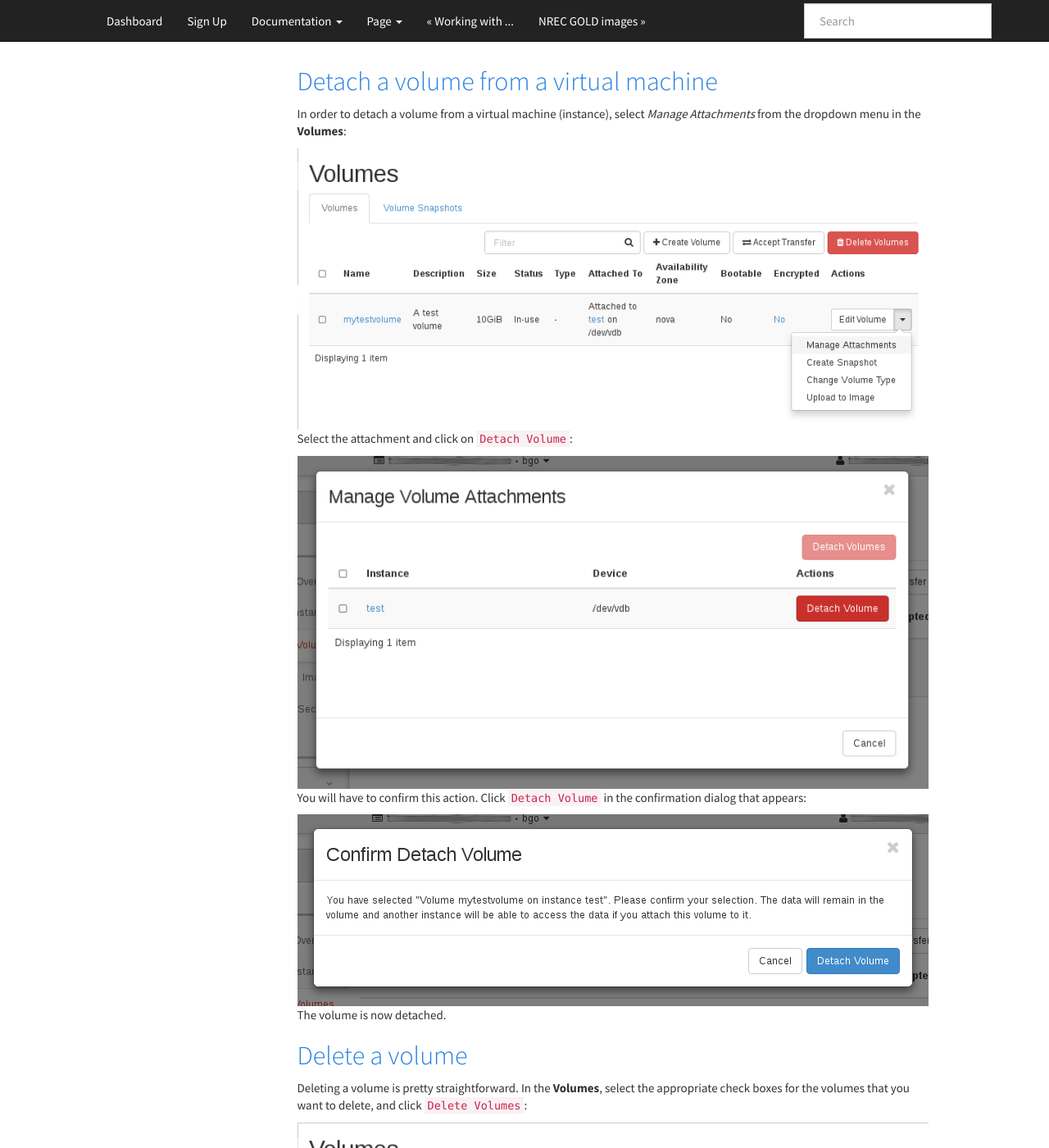
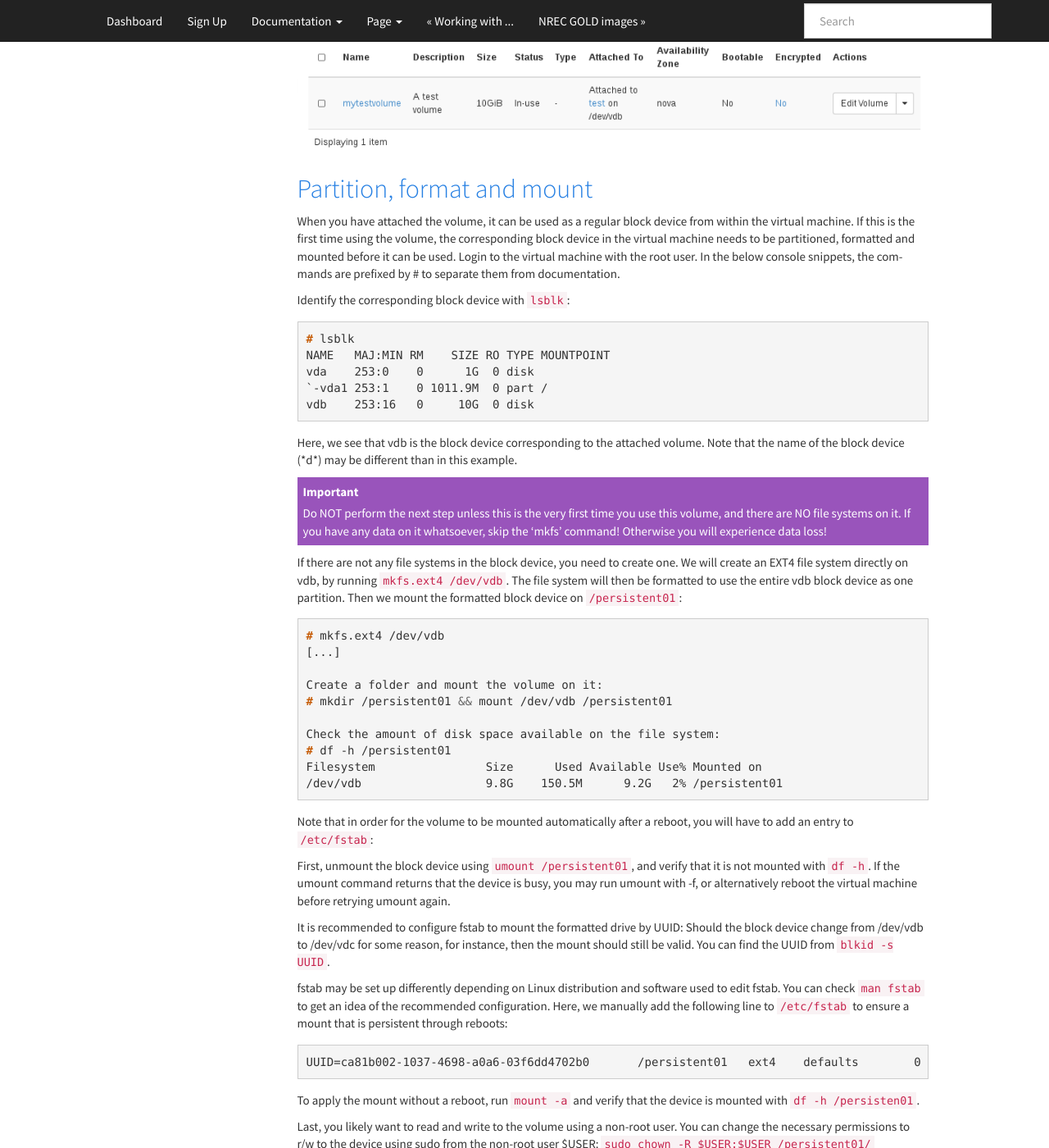
Before and after one commit to norcams/docs-enduser, a Sphinx documentation site: the page built from docs/manage-volumes.rst, in a window 1280 px wide and 1400 px high, scrolled down 3556 px. Shown: the whole window at 82% size. Built offline with Sphinx 7.4.7, drawn with Linux system fonts in a browser that asks for light colours; some of the changed text lies outside the part shown.

Commit message:
update volume toturial: cosmetic, re-type and UUID fstab

```diff
--- a/docs/manage-volumes.rst
+++ b/docs/manage-volumes.rst
@@ -91,9 +95,68 @@ The volume is now attached to the virtual machine.
    :align: center
    :alt: Dashboard - Attach volume finished
 
+Partition, format and mount
+---------------------------
 
-Detach a volume from a virtual machine
---------------------------------------
+When you have attached the volume, it can be used as a regular block device from within the
+virtual machine. If this is the first time using the volume, the corresponding block device in the virtual machine needs to be partitioned, formatted and mounted before it can be used. Login to the virtual machine with the root user. In the below console snippets, the commands are prefixed by # to separate them from documentation.
+
+Identify the corresponding block device with ``lsblk``:
+
+.. code-block:: console
+
+   # lsblk
+   NAME   MAJ:MIN RM    SIZE RO TYPE MOUNTPOINT
+   vda    253:0    0      1G  0 disk
+   `-vda1 253:1    0 1011.9M  0 part /
+   vdb    253:16   0     10G  0 disk
+
+Here, we see that vdb is the block device corresponding to the attached volume.
+Note that the name of the block device (\*d\*) may be different than in this example.
+
+.. Important::
+   Do NOT perform the next step unless this is the very first time you use this volume, and there are NO file systems on it.
+   If you have any data on it whatsoever, skip the 'mkfs' command! Otherwise you will experience data loss!
+
+
+If there are not any file systems in the block device, you need to create one. We will create an EXT4 file system directly on vdb, by running ``mkfs.ext4 /dev/vdb``. The file system will then be formatted to use the entire vdb block device as one partition. Then we mount the formatted block device on ``/persistent01``:
+
+.. code-block:: console
+
+   # mkfs.ext4 /dev/vdb
+   [...]
+
+   Create a folder and mount the volume on it:
+   # mkdir /persistent01 && mount /dev/vdb /persistent01
+
+   Check the amount of disk space available on the file system:
+   # df -h /persistent01
+   Filesystem                Size      Used Available Use% Mounted on
+   /dev/vdb                  9.8G    150.5M      9.2G   2% /persistent01
+
+Note that in order for the volume to be mounted automatically after a reboot,
+you will have to add an entry to ``/etc/fstab``:
+
+First, unmount the block device using ``umount /persistent01``, and verify that it is not mounted
+with ``df -h``. If the umount command returns that the device is busy, you may run umount with -f, or alternatively reboot the virtual machine before retrying umount again.
+
+It is recommended to configure fstab to mount the formatted drive by UUID: Should the block device change from /dev/vdb to /dev/vdc for some reason, for instance,
+then the mount should still be valid. You can find the UUID from ``blkid -s UUID``.
+
+fstab may be set up differently depending on Linux distribution and software used to edit fstab. You can check ``man fstab``
+to get an idea of the recommended configuration. Here, we manually add the following line to ``/etc/fstab``
+to ensure a mount that is persistent through reboots:
+
+.. code-block:: console
+
+   UUID=ca81b002-1037-4698-a0a6-03f6dd4702b0       /persistent01   ext4    defaults        0 2
+
+To apply the mount without a reboot, run ``mount -a`` and verify that the device is mounted with ``df -h /persisten01``.
+
+Last, you likely want to read and write to the volume using a non-root user. You can change the necessary permissions to r/w to the device using sudo from the non-root user $USER: ``sudo chown -R $USER:$USER /persistent01/``
+
+Detach
+------
 
 In order to detach a volume from a virtual machine (instance),
 select *Manage Attachments* from the dropdown menu in the **Volumes**:
@@ -117,9 +180,13 @@ confirmation dialog that appears:
 
 The volume is now detached.
 
+Re-type
+-------
 
-Delete a volume
----------------
+It is possible to re-type a volume, for instance from **mass-storage-default** to **mass-storage-ssd** type. In that case, a re-type operation will move data physically from from spinning disks to SSDs. Re-type will not work on a volume that has snapshot(s). It should not be necessary to detach a volume before re-type. However, some workloads may run into issues because of the re-type operation. One such workload is running containers, i.e., Docker, etc. Ensure that there is enough available storage in the projects for both types. To re-type, select "Change Volume Type" in the drop-down menu for the volume. Under "Migration Policy", select "On Demand".
+
+Delete
+------
 
 Deleting a volume is pretty straightforward. In the **Volumes**, select the appropriate check boxes for the volumes
 that you want to delete, and click ``Delete Volumes``:
@@ -206,47 +273,19 @@ Doing the same with CLI
      | a7234dda-a97a-44c3-aa93-9b2952fd2bcf | mytestvolume | in-use |   10 | Attached to myserver on /dev/vdb  |
      +--------------------------------------+--------------+--------+------+-----------------------------------+
 
-#. Mounting the volume:
-
-   When you have attached the volume, it can be used as a regular block device from within the
-   virtual machine (example):
-
-   .. code-block:: console
-
-     If this is the first time using this volume, you need to create a file system on it.
-     Check if there is already an available block device:
-     # lsblk
-     NAME   MAJ:MIN RM    SIZE RO TYPE MOUNTPOINT
-     vda    253:0    0      1G  0 disk
-     `-vda1 253:1    0 1011.9M  0 part /
-     vdb    253:16   0     10G  0 disk
-
-  .. Important::
-     Do NOT perform the next step unless this is the very first time you use this volume, and there are NO filesystem on it.
-     If you have any data on it whatsoever, skip the 'mkfs' commands! Otherwise you will experience data loss!
-
-  .. code-block:: console
-
-     If there are not any file systems, you need to create one:
-     # mkfs.ext4 /dev/vdb
-     [...]
-
-     Create a folder and mount the volume on it:
-     # mkdir /persistent01 && mount /dev/vdb /persistent01
-
-     Check the amount of disk space available on the file system, and start storing data:
-     # df -h /persistent01
-     Filesystem                Size      Used Available Use% Mounted on
-     /dev/vdb                  9.8G    150.5M      9.2G   2% /persistent01
-
-   Note that in order for the volume to be mounted automatically after a reboot,
-   you will have to add an entry to /etc/fstab.
+#. Partition, format and mount: See the relevant above section.
 
 #. Detaching the volume:
 
    .. code-block:: console
 
      $ openstack server remove volume myserver mytestvolume
+
+#. Re-type the volume:
+
+   .. code-block:: console
+
+     $ openstack volume set --type mass-storage-ssd --retype-policy on-demand mytestvolume
 
 #. Deleting the volume:
 
```
Also changed, not shown: other parts of docs/manage-volumes.rst (+9 -5 lines).
